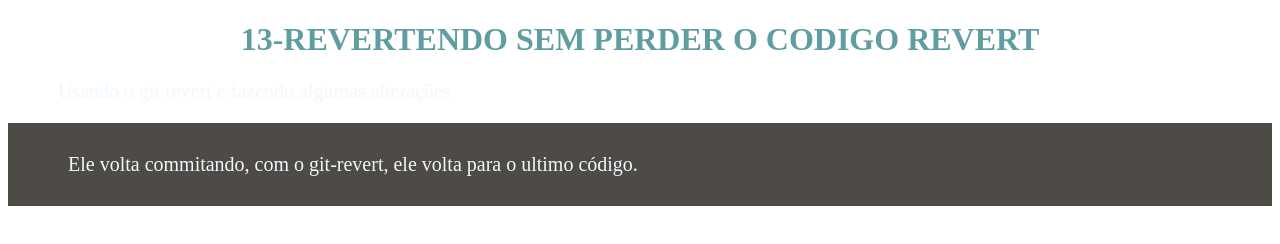
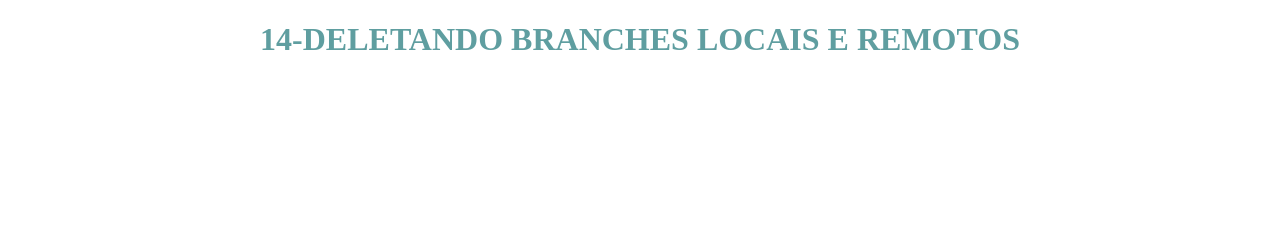
Before and after one commit to Aironys1/13-Revertendo-sem-perder-o-codigo-revert, a plain HTML site: page index.html in a window 1280 px wide. Drawn offline with Linux system fonts and the light colour scheme.

```diff
--- a/index.html
+++ b/index.html
@@ -6,20 +6,15 @@
     <meta http-equiv="X-UA-Compatible" content="IE=edge">
     <meta name="viewport" content="width=device-width, initial-scale=1.0">
     <link rel="stylesheet" href="style.css">
-    <title>13-Revertendo sem perder o codigo revert</title>
+    <title>14-Deletando branches locais e remotos</title>
 </head>
 
 <body>
 
 
 
-<h1>13-Revertendo sem perder o codigo revert</h1>
-<p><p>Usando o git revert e fazendo algumas alterações</p>
-</p>
+<h1>14-Deletando branches locais e remotos</h1>
 
-<div>
-    <p>Ele volta commitando, com o git-revert, ele volta para o ultimo código.</p>
-</div>
 
 
 
```
Also changed, not shown: 1 other file.
